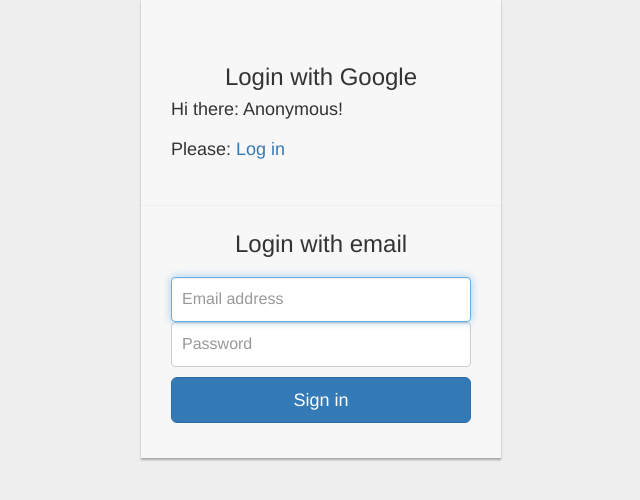
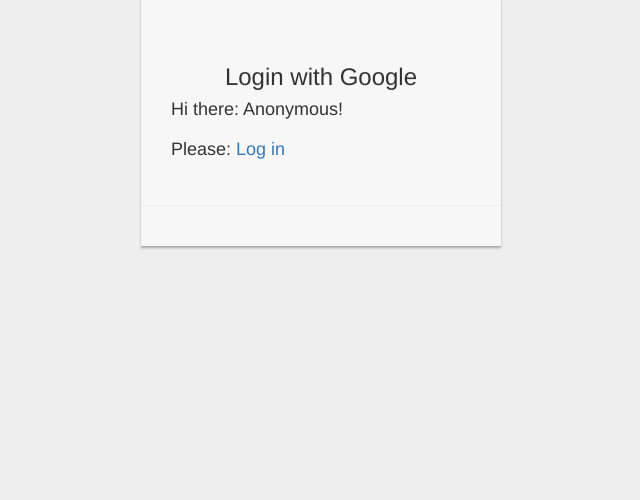
Before and after one commit to India12/Bmail, a Python web app: template templates/login.html in a window 1280 px wide. Shown: the part 111-611 px from the top of the page, without its empty margins (319-959 px from the left). Run offline with Jinja, Linux system fonts and the light colour scheme; the template is opened without the code that fills it, so the values that code supplies are empty; some libraries are stand-ins or nearby versions.

Commit message:
Update login.html

```diff
--- a/templates/login.html
+++ b/templates/login.html
@@ -26,7 +26,8 @@
             {% endif %}
           </div>
           <hr>
-          <h3 class="form-signin text-center">Login with email</h3> <!--It doesn't work yet-->
+          <!--It doesn't work yet-->
+          <!--<h3 class="form-signin text-center">Login with email</h3>
 
           <form method="post" class="form-signin">
             <label for="inputEmail" class="sr-only">Email address</label>
@@ -35,7 +36,7 @@
             <input type="password" name="password" id="inputPassword" class="form-control" placeholder="Password" required>
             <a href="{{ login_url }}"><button class="btn btn-lg btn-primary btn-block" type="submit">
               Sign in</button></a>
-            </form>
+            </form>-->
           </div>
         </div>
       </div>
```
